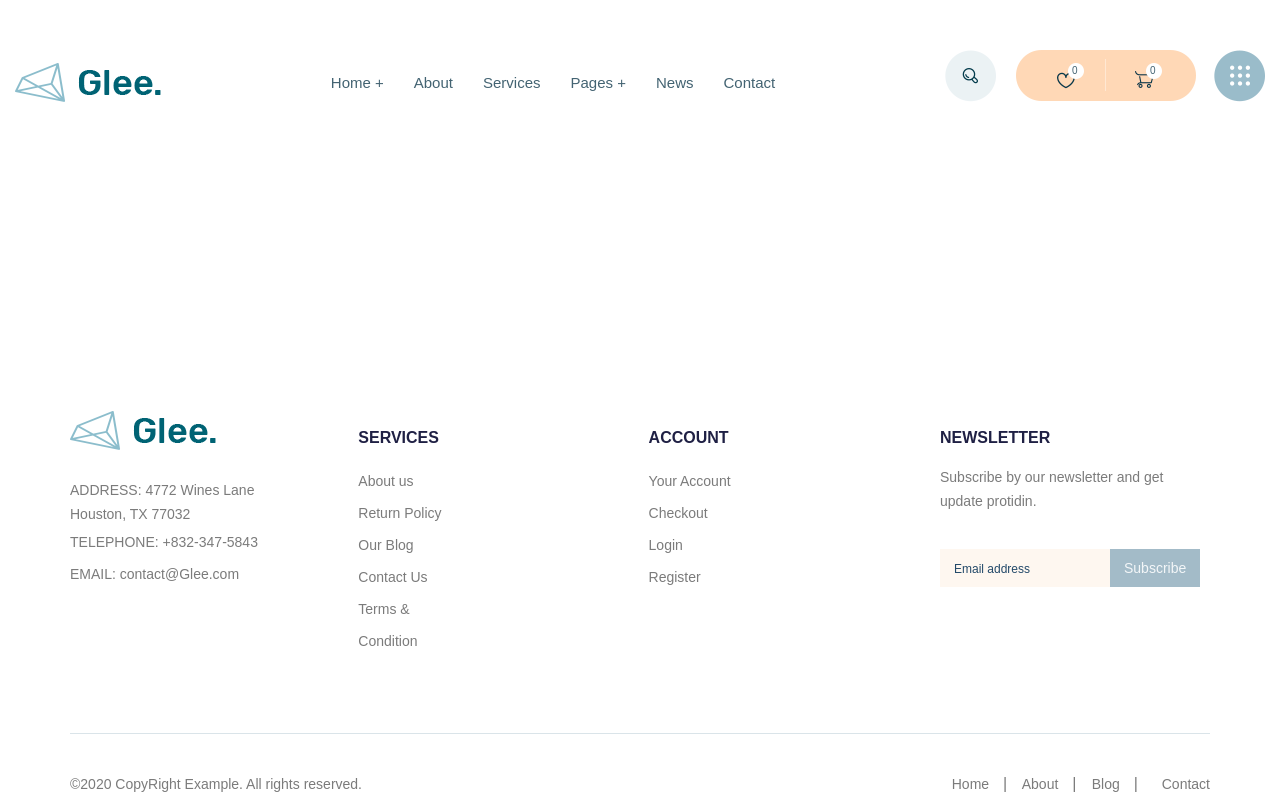
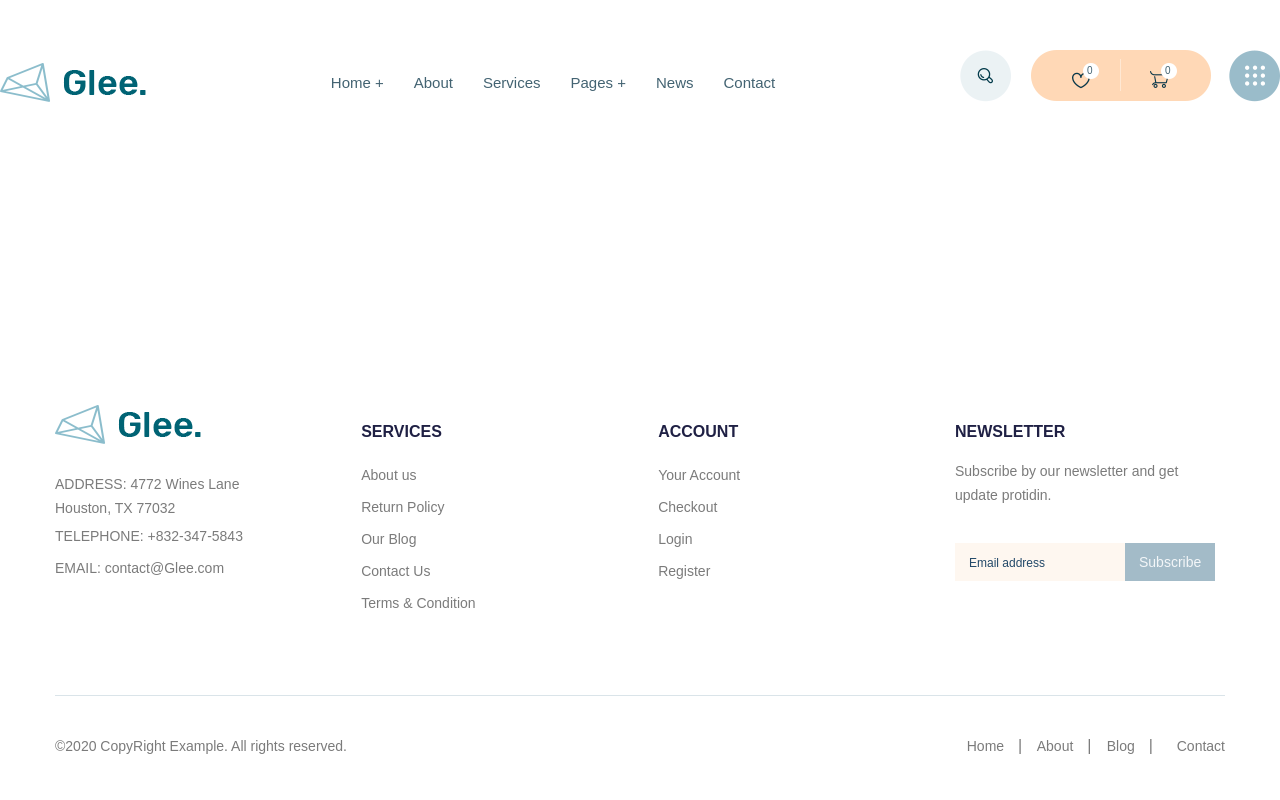
Before and after one commit to Palaman1/project, a website: page app/index.html in a window 1280 px wide. Drawn offline with nearby package versions, Linux system fonts and the light colour scheme; files that its build step writes are made by us from their sources; files whose address does not match are found by name.

Commit message:
fix fonts

```diff
--- a/app/index.html
+++ b/app/index.html
@@ -73,7 +73,7 @@
 
   </main>
   <footer class="footer">
-      <div class="container">
+      <div class="container__footer">
         <div class="footer-top">
           <div class="footer-top__item footer-top__contacts">
             <a class="logo footer-top__logo" href="#">
--- a/app/scss/_fonts.scss
+++ b/app/scss/_fonts.scss
@@ -1,5 +1,5 @@
 @font-face{
-  font-family: 'Rubik-Medium', sans-serif;
+  font-family: 'Rubik-Medium';
   font-weight: 500;
   font-style: normal;
   src: local('Rubik-Medium'),
@@ -10,7 +10,7 @@
 
 
 @font-face{
-  font-family: 'Rubik-Regular', sans-serif;
+  font-family: 'Rubik-Regular';
   font-weight: 400;
   font-style: normal;
   src: local('Rubik-Regular'),
@@ -20,7 +20,7 @@
 }
 
 @font-face{
-  font-family: 'DMSans-Bold', sans-serif;
+  font-family: 'DMSans-Bold';
   font-weight: 700;
   font-style: normal;
   src: local('DMSans-Bold'),
@@ -30,7 +30,7 @@
 }
 
 @font-face{
-  font-family: 'DMSans-Medium', sans-serif;
+  font-family: 'DMSans-Medium';
   font-weight: 500;
   font-style: normal;
   src: local('DMSans-Medium'),
@@ -40,7 +40,7 @@
 }
 
 @font-face{
-  font-family: 'DMSans-Regular', sans-serif;
+  font-family: 'DMSans-Regular';
   font-weight: 400;
   font-style: normal;
   src: local('DMSans-Regular'),
@@ -50,7 +50,7 @@
 }
 
 @font-face{
-  font-family: 'Poppins-Bold', sans-serif;
+  font-family: 'Poppins-Bold';
   font-weight: 700;
   font-style: normal;
   src: local('Poppins-Bold'),
--- a/app/scss/_global.scss
+++ b/app/scss/_global.scss
@@ -18,13 +18,13 @@ body{
 }
 
 .container__top{
-  max-width: 1470px;
+  max-width: 1770px;
   margin: 0 auto;
-  padding: 0 15px;
+  padding: 0;
 }
 
-.container{
+.container__footer{
   max-width: 1170px;
   margin: 0 auto;
-  padding: 0 15px;
+  padding: 0;
 }
--- a/app/scss/style.scss
+++ b/app/scss/style.scss
@@ -68,7 +68,7 @@
 
 .footer p,
 .footer a{
-  @extend %rubik-500;
+  @extend %rubik-400;
   color: #7b7b7b;
   font-size: 14px;
   line-height: 32px;
@@ -80,7 +80,7 @@
   border-bottom: 1px solid #dae4e9;
   display: flex;
   &__contacts{
-    width: 206px;
+    width: 213px;
     margin-right: 100px;
   }
   &__service{
@@ -151,6 +151,7 @@
   display: flex;
   justify-content: space-between;
   margin-top: 34px;
+  margin-bottom: 38px;
   .footer-bottom__nav-list{
     display: flex;
   }
```
